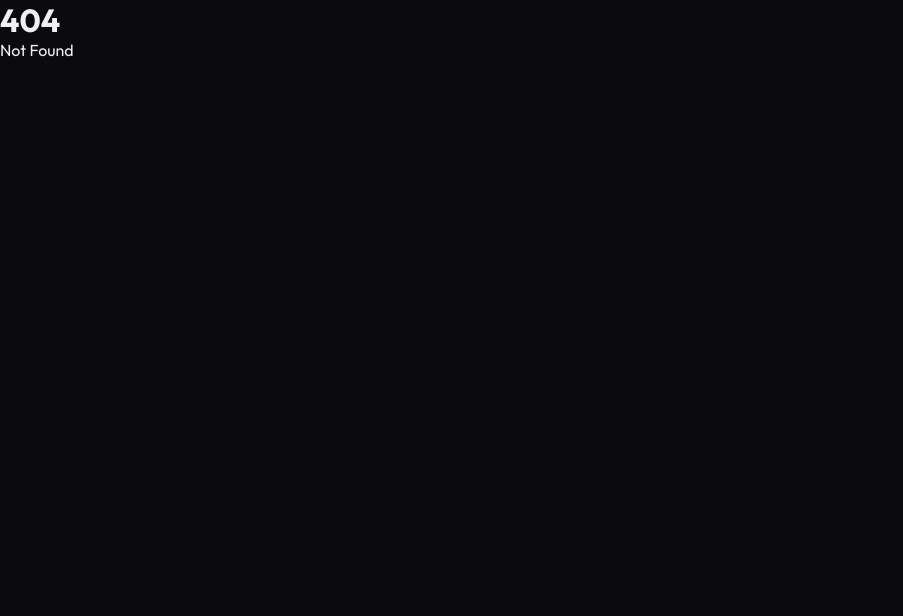
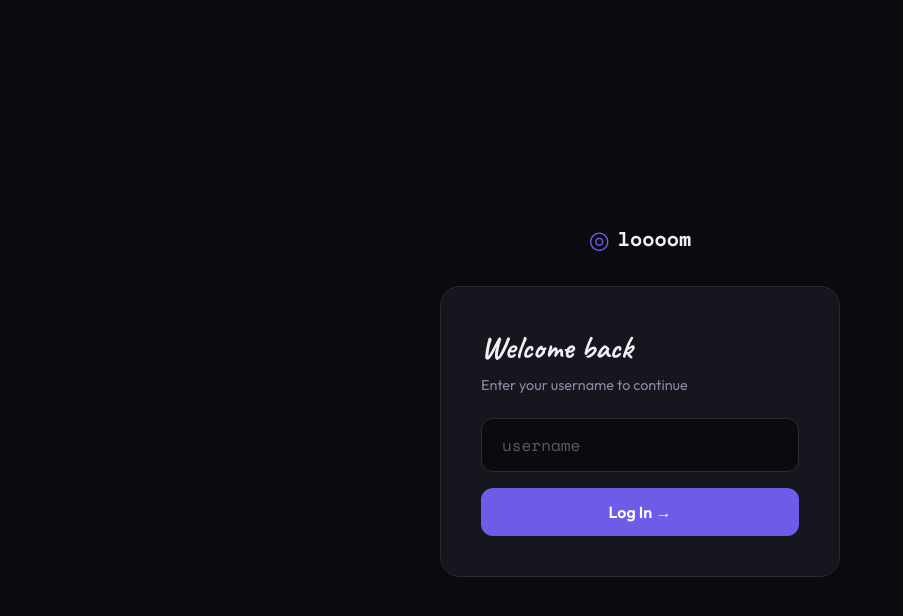
Before and after one commit to mager/loooom.xyz, a SvelteKit app: page /login in a window 1280 px wide. Before the commit this address had no page. Shown: the top 616 px of the page, without its empty margins (0-903 px from the left). Built offline with nearby package versions, Linux system fonts and the light colour scheme; no server answers; a web font is replaced by a local one.

Commit message:
feat: cookie auth, login page, session in layout
- /startweaving sets session cookie + redirects to profile
- /login for existing users (username only for now)
- Layout server load reads session, exposes user globally
- Email field added to seed

```diff
--- a/package.json
+++ b/package.json
@@ -23,6 +23,7 @@
 	},
 	"dependencies": {
 		"@neondatabase/serverless": "^1.0.2",
+		"crypto-js": "^4.2.0",
 		"drizzle-kit": "^0.31.9",
 		"drizzle-orm": "^0.45.1"
 	}
--- a/src/lib/server/seed.ts
+++ b/src/lib/server/seed.ts
@@ -85,6 +85,7 @@ export async function seedMager() {
 	const [user] = await db.insert(users).values({
 		username: 'mager',
 		displayName: 'Mager',
+		email: 'andrew.mager@gmail.com',
 		bio: 'Building things that matter. Based in Chicago.',
 		verified: true,
 		topics: ['coding', 'music', 'Chicago']
--- /dev/null
+++ b/src/routes/+layout.server.ts
@@ -0,0 +1,19 @@
+import type { LayoutServerLoad } from './$types';
+import { db } from '$lib/server/db';
+import { users } from '$lib/server/schema';
+import { eq } from 'drizzle-orm';
+
+export const load: LayoutServerLoad = async ({ cookies }) => {
+	const sessionId = cookies.get('session');
+	if (!sessionId) return { user: null };
+
+	const [user] = await db.select({
+		id: users.id,
+		username: users.username,
+		displayName: users.displayName,
+		avatarUrl: users.avatarUrl,
+		verified: users.verified
+	}).from(users).where(eq(users.id, sessionId)).limit(1);
+
+	return { user: user ?? null };
+};
--- /dev/null
+++ b/src/routes/login/+page.server.ts
@@ -0,0 +1,27 @@
+import type { Actions } from './$types';
+import { db } from '$lib/server/db';
+import { users } from '$lib/server/schema';
+import { fail, redirect } from '@sveltejs/kit';
+import { eq } from 'drizzle-orm';
+
+export const actions: Actions = {
+	default: async ({ request, cookies }) => {
+		const data = await request.formData();
+		const username = data.get('username')?.toString()?.trim()?.toLowerCase();
+
+		if (!username) return fail(400, { error: 'Username required' });
+
+		const [user] = await db.select().from(users).where(eq(users.username, username)).limit(1);
+		if (!user) return fail(400, { error: 'User not found' });
+
+		cookies.set('session', user.id, {
+			path: '/',
+			httpOnly: true,
+			sameSite: 'lax',
+			secure: false,
+			maxAge: 60 * 60 * 24 * 365
+		});
+
+		throw redirect(303, `/u/${user.username}`);
+	}
+};
--- /dev/null
+++ b/src/routes/login/+page.svelte
@@ -0,0 +1,121 @@
+<script lang="ts">
+	import { enhance } from '$app/forms';
+	let { form } = $props();
+</script>
+
+<svelte:head>
+	<title>Login — Loooom</title>
+</svelte:head>
+
+<div class="login-page">
+	<a href="/" class="logo">
+		<span class="logo-mark">◎</span>
+		<span class="logo-text">loooom</span>
+	</a>
+
+	<div class="login-card">
+		<h1>Welcome back</h1>
+		<p class="subtitle">Enter your username to continue</p>
+
+		{#if form?.error}
+			<div class="error">{form.error}</div>
+		{/if}
+
+		<form method="POST" use:enhance>
+			<input
+				type="text"
+				name="username"
+				placeholder="username"
+				required
+				autocomplete="username"
+			/>
+			<button type="submit">Log In →</button>
+		</form>
+	</div>
+</div>
+
+<style>
+	.login-page {
+		min-height: 100vh;
+		display: flex;
+		flex-direction: column;
+		align-items: center;
+		justify-content: center;
+		padding: 2rem;
+		gap: 2rem;
+	}
+	.logo {
+		display: flex;
+		align-items: center;
+		gap: 0.5rem;
+		color: var(--text-primary);
+		text-decoration: none;
+	}
+	.logo-mark { font-size: 1.5rem; color: var(--accent); }
+	.logo-text {
+		font-family: var(--font-mono);
+		font-size: 1.25rem;
+		font-weight: 700;
+	}
+	.login-card {
+		width: 100%;
+		max-width: 400px;
+		background: var(--bg-card);
+		border: 1px solid var(--border);
+		border-radius: var(--radius-lg);
+		padding: 2.5rem;
+	}
+	h1 {
+		font-family: var(--font-handwriting);
+		font-size: 2rem;
+		margin-bottom: 0.5rem;
+	}
+	.subtitle {
+		color: var(--text-secondary);
+		font-size: 0.9rem;
+		margin-bottom: 1.5rem;
+	}
+	.error {
+		background: rgba(253, 121, 168, 0.1);
+		border: 1px solid rgba(253, 121, 168, 0.3);
+		color: var(--yarn-pink);
+		padding: 0.75rem 1rem;
+		border-radius: var(--radius-sm);
+		font-size: 0.875rem;
+		margin-bottom: 1rem;
+	}
+	form {
+		display: flex;
+		flex-direction: column;
+		gap: 1rem;
+	}
+	input {
+		padding: 0.875rem 1.25rem;
+		background: var(--bg-primary);
+		border: 1px solid var(--border);
+		border-radius: var(--radius-md);
+		color: var(--text-primary);
+		font-family: var(--font-mono);
+		font-size: 1rem;
+		outline: none;
+		transition: border-color 0.2s;
+	}
+	input:focus { border-color: var(--accent); }
+	input::placeholder { color: var(--text-muted); }
+	button {
+		padding: 0.875rem;
+		background: var(--accent);
+		color: white;
+		border: none;
+		border-radius: var(--radius-md);
+		font-family: var(--font-display);
+		font-size: 1rem;
+		font-weight: 600;
+		cursor: pointer;
+		transition: all 0.25s;
+	}
+	button:hover {
+		background: var(--accent-bright);
+		transform: translateY(-1px);
+	}
+</style>
```
Also changed, not shown: src/routes/startweaving/+page.server.ts (+15 -4 lines), 1 other file (tests, documents, lock files or other folders).
